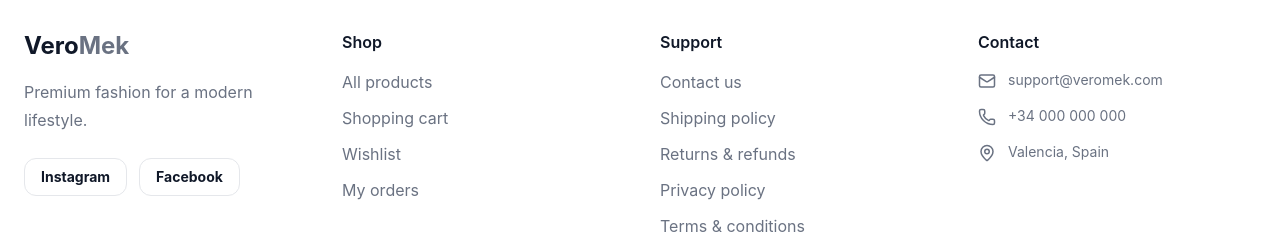
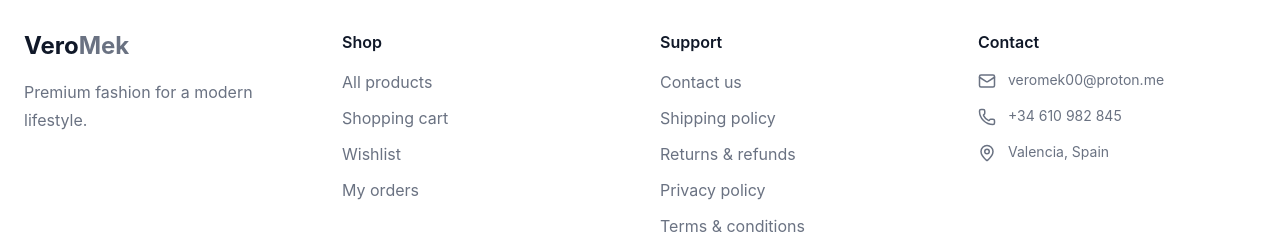
Before and after one commit to imadelmerouani-cmd/veromek, a React (Vite) app in the folder veromek/: page / in a window 1280 px wide. Shown: the part 1894-2140 px from the top of the page. Built offline with nearby package versions, Linux system fonts and the light colour scheme; no server answers; the database is empty.

Commit message:
Update footer contact links

```diff
--- a/veromek/src/components/layout/Footer.jsx
+++ b/veromek/src/components/layout/Footer.jsx
@@ -25,21 +25,6 @@ export default function Footer() {
             lifestyle.
           </p>
 
-          <div className="mt-6 flex flex-wrap gap-3">
-            <a
-              href="#"
-              className="rounded-xl border border-gray-200 px-4 py-2 text-sm font-bold transition hover:bg-gray-100 dark:border-zinc-800 dark:hover:bg-zinc-900"
-            >
-              Instagram
-            </a>
-
-            <a
-              href="#"
-              className="rounded-xl border border-gray-200 px-4 py-2 text-sm font-bold transition hover:bg-gray-100 dark:border-zinc-800 dark:hover:bg-zinc-900"
-            >
-              Facebook
-            </a>
-          </div>
         </div>
 
         <div>
@@ -161,10 +146,10 @@ export default function Footer() {
               />
 
               <a
-                href="mailto:support@veromek.com"
+                href="mailto:veromek00@proton.me"
                 className="break-all transition hover:text-black dark:hover:text-white"
               >
-                support@veromek.com
+                veromek00@proton.me
               </a>
             </li>
 
@@ -175,10 +160,13 @@ export default function Footer() {
               />
 
               <a
-                href="tel:+34000000000"
+                href="https://wa.me/34610982845?text=Hello%20VeroMek%2C%20I%20need%20help."
+                target="_blank"
+                rel="noreferrer"
+                aria-label="Chat with VeroMek on WhatsApp"
                 className="transition hover:text-black dark:hover:text-white"
               >
-                +34 000 000 000
+                +34 610 982 845
               </a>
             </li>
 
```
